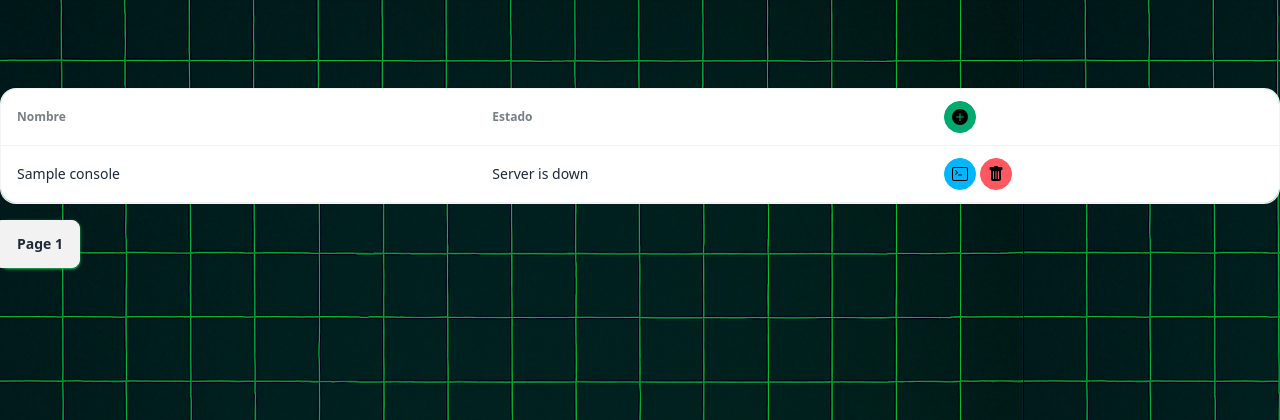
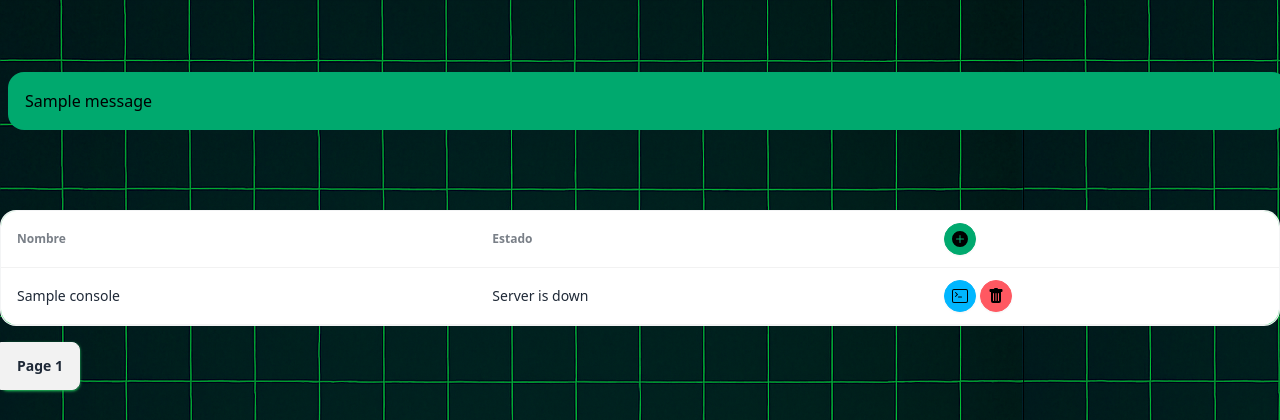
Before and after one commit to Xx-IKERO-90-xX/mc_web_console, a Flask app: page /console/ in a window 1280 px wide. Shown: the part 66-486 px from the top of the page. Run offline with Flask 3, Linux system fonts and the light colour scheme; the visitor is signed in with stand-in values (Sample User, id 1); tables that the repository leaves empty hold one stand-in row (values such as "Sample post"); one stand-in notice (Sample message) is shown; some libraries are stand-ins or nearby versions.

Commit message:
Agregamos nuevos cambios

```diff
--- a/settings.json
+++ b/settings.json
@@ -1,18 +1,13 @@
 {
     "mysql": {
-        "host": "127.0.0.1",
+        "host": "192.168.1.90",
         "user": "root",
         "passwd": "ikero9090",
         "db": "PG_ADMIN",
         "auth_plugin": "mysql_native_password"
     },
-    "mcrcon": {
-        "host": "100.116.29.49",
-        "port": 25575,
-        "passwd": "ikero9090"
-    },
     "flask": {
-        "ip": "172.90.0.40",
+        "ip": "192.168.1.100",
         "port": 5003,
         "debug": true,
         "host": "0.0.0.0"
--- a/templates/base.jinja
+++ b/templates/base.jinja
@@ -56,6 +56,35 @@
         {%endif%}
     </header>
     <main class="container mx-auto my-4">
+        {%with messages = get_flashed_messages(with_categories=true)%}
+        {%if messages%}
+        <div id="alert-div" class="text-center">
+            <br><br>
+            {%for category, message in messages%}
+            {%if category == 'error'%}
+            <div id="error-alert" role="alert" class="alert alert-error alert-soft m-2">
+                <span id="alert-message">{{message}}</span>
+            </div>
+            {%endif%}
+            {%if category == "warning"%}
+            <div id="warning-alert" role="alert" class="alert alert-warning alert-soft m-2">
+                <span id="alert-message">{{message}}</span>
+            </div>
+            {%endif%}
+            {%if category == "success"%}
+            <div id="success-alert" role="alert" class="alert alert-success alert-soft m-2">
+                <span id="alert-message">{{message}}</span>
+            </div>
+            {%endif%}
+            {%if category == "info"%}
+            <div id="info-alert" role="alert" class="alert alert-info alert-soft m-2">
+                <span id="alert-message">{{message}}</span>
+            </div>
+            {%endif%}
+            {%endfor%}
+        </div>
+        {%endif%}
+        {%endwith%}
         {%block content%} {%endblock%}
     </main>
 </body>
```
Also changed, not shown: docker-compose.yml (+0 -7 lines), routes/console_routes.py (+7 -11 lines), 1 other file.
